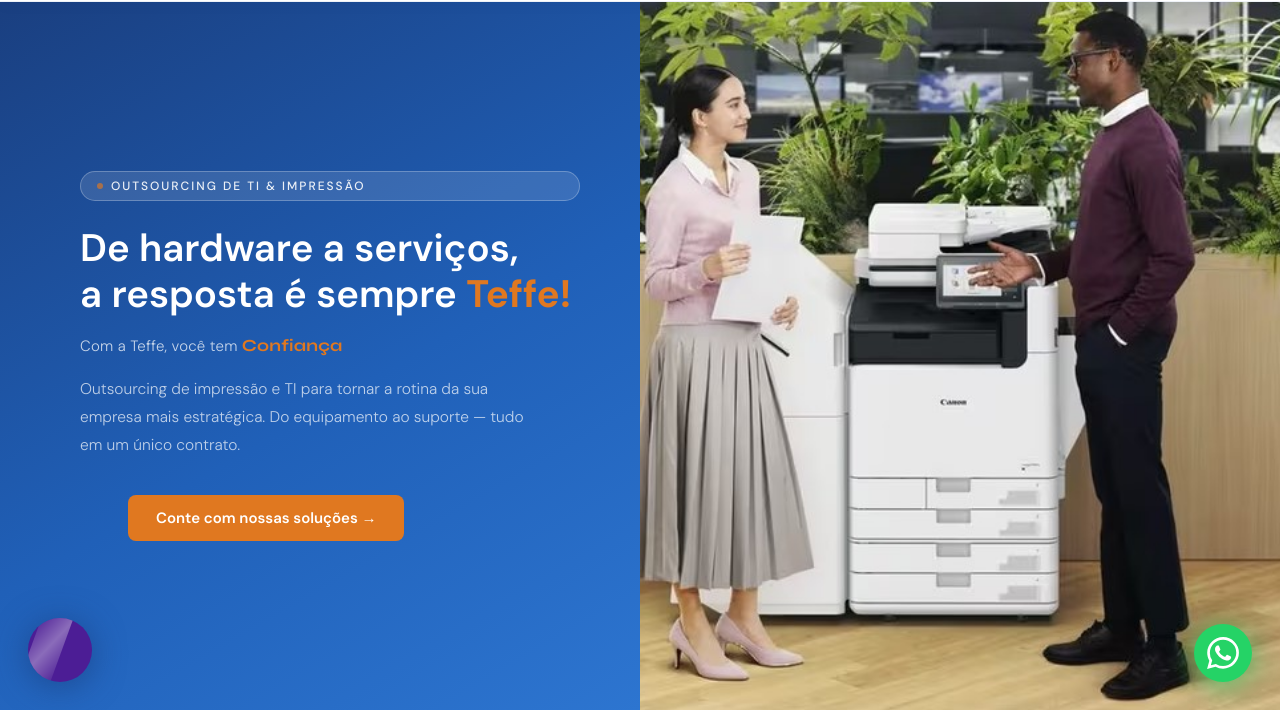
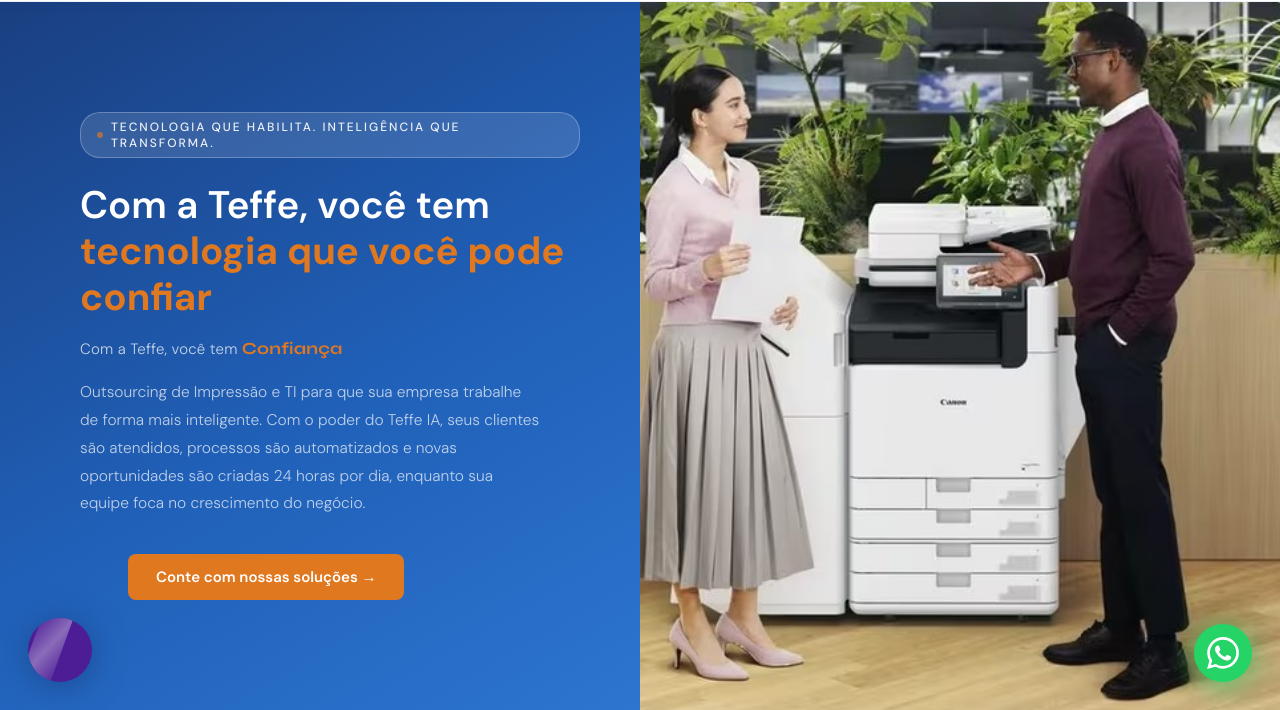
Before and after one commit to Teffe809/teffe-site, a plain HTML site: page index.html in a window 1280 px wide. Shown: the part 90-800 px from the top of the page. Drawn offline with nearby package versions, Linux system fonts and the light colour scheme; some icons are missing.

Commit message:
Teffe IA primeiro no menu + hero atualizado

```diff
--- a/index.html
+++ b/index.html
@@ -39,11 +39,11 @@
     <div class="nav-item">
       <a href="#">Soluções <span class="arr">▾</span></a>
       <div class="dropdown">
+        <a href="#" onclick="openInstPage(event,'teffe-ia')" style="color:var(--azul);font-weight:600;">✦ Teffe IA</a>
+        <div class="sep"></div>
         <a href="#" onclick="openOrca(event,'Outsourcing de Impressão')">Outsourcing de Impressão</a>
         <a href="#" onclick="openOrca(event,'Locação de Notebooks')">Locação de Notebooks</a>
         <a href="#" onclick="openOrca(event,'Locação de Computadores')">Locação de Computadores</a>
-        <div class="sep"></div>
-        <a href="#" onclick="openInstPage(event,'teffe-ia')" style="color:var(--azul);font-weight:600;">✦ Teffe IA</a>
       </div>
     </div>
     <div class="nav-item">
@@ -103,10 +103,10 @@
   <div class="mobile-menu-item">
     <a href="#" onclick="toggleMobileItem(this)">Soluções <span class="arr-m">▾</span></a>
     <div class="mobile-submenu">
+      <a href="#" onclick="closeMobileMenu();openInstPage(event,'teffe-ia')" style="font-weight:600;">✦ Teffe IA</a>
       <a href="#" onclick="closeMobileAndOpen(event,'equip','laser')">Outsourcing de Impressão</a>
       <a href="#" onclick="closeMobileAndOpen(event,'equip','notebook')">Locação de Notebooks</a>
       <a href="#" onclick="closeMobileAndOpen(event,'equip','desktop')">Locação de Computadores</a>
-      <a href="#" onclick="closeMobileMenu();openInstPage(event,'teffe-ia')" style="font-weight:600;">✦ Teffe IA</a>
     </div>
   </div>
 
@@ -169,10 +169,10 @@
 <!-- HERO -->
 <section class="hero">
   <div class="hero-left">
-    <div class="hero-badge"><span></span> Outsourcing de TI &amp; Impressão</div>
-    <h1>De hardware a serviços,<br/>a resposta é sempre <em>Teffe!</em></h1>
+    <div class="hero-badge"><span></span> Tecnologia que habilita. Inteligência que transforma.</div>
+    <h1>Com a Teffe, você tem<br/><em>tecnologia que você pode confiar</em></h1>
     <div class="hero-rotating">Com a Teffe, você tem <span id="rotatingWord">Tecnologia</span></div>
-    <p class="hero-sub">Outsourcing de impressão e TI para tornar a rotina da sua empresa mais estratégica. Do equipamento ao suporte — tudo em um único contrato.</p>
+    <p class="hero-sub">Outsourcing de Impressão e TI para que sua empresa trabalhe de forma mais inteligente. Com o poder do Teffe IA, seus clientes são atendidos, processos são automatizados e novas oportunidades são criadas 24 horas por dia, enquanto sua equipe foca no crescimento do negócio.</p>
     <div class="hero-btns">
       <a href="#" onclick="openOrca(event,'')" class="btn-primary">Conte com nossas soluções →</a>
     </div>
```
